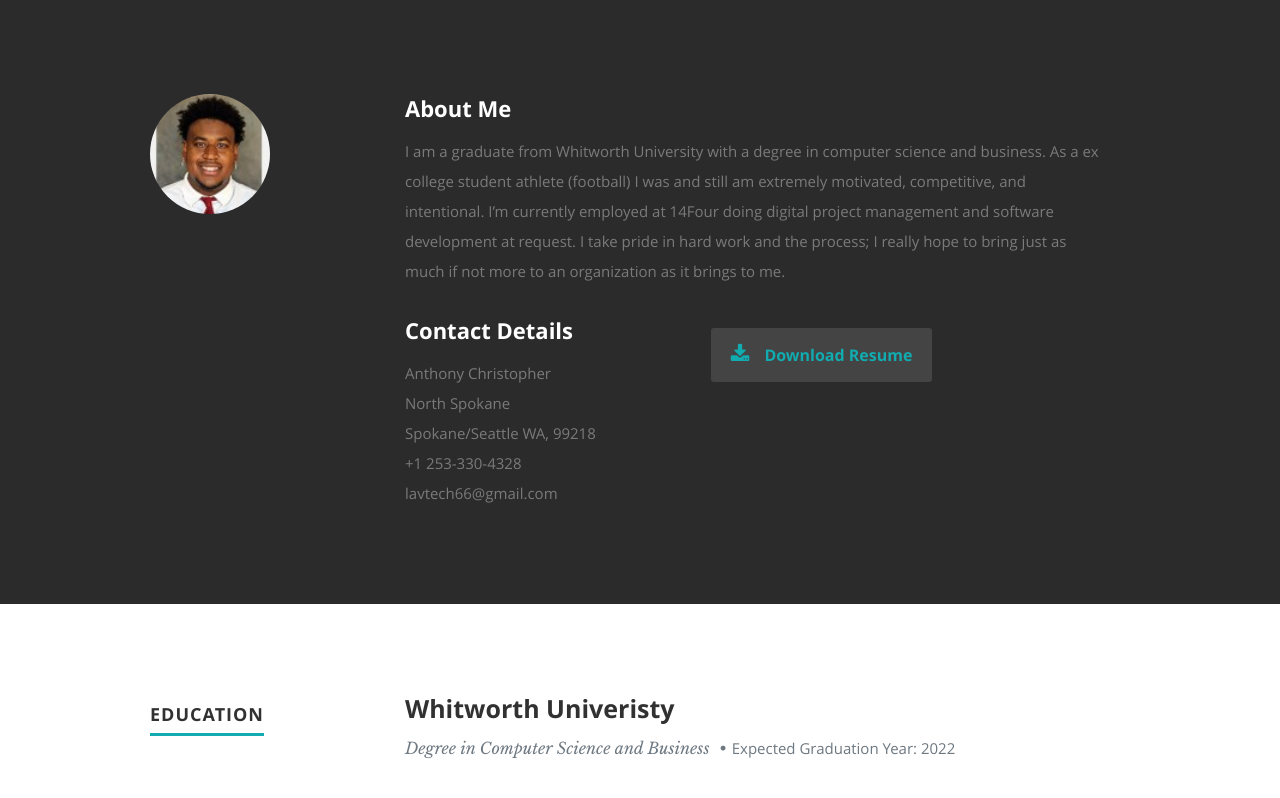
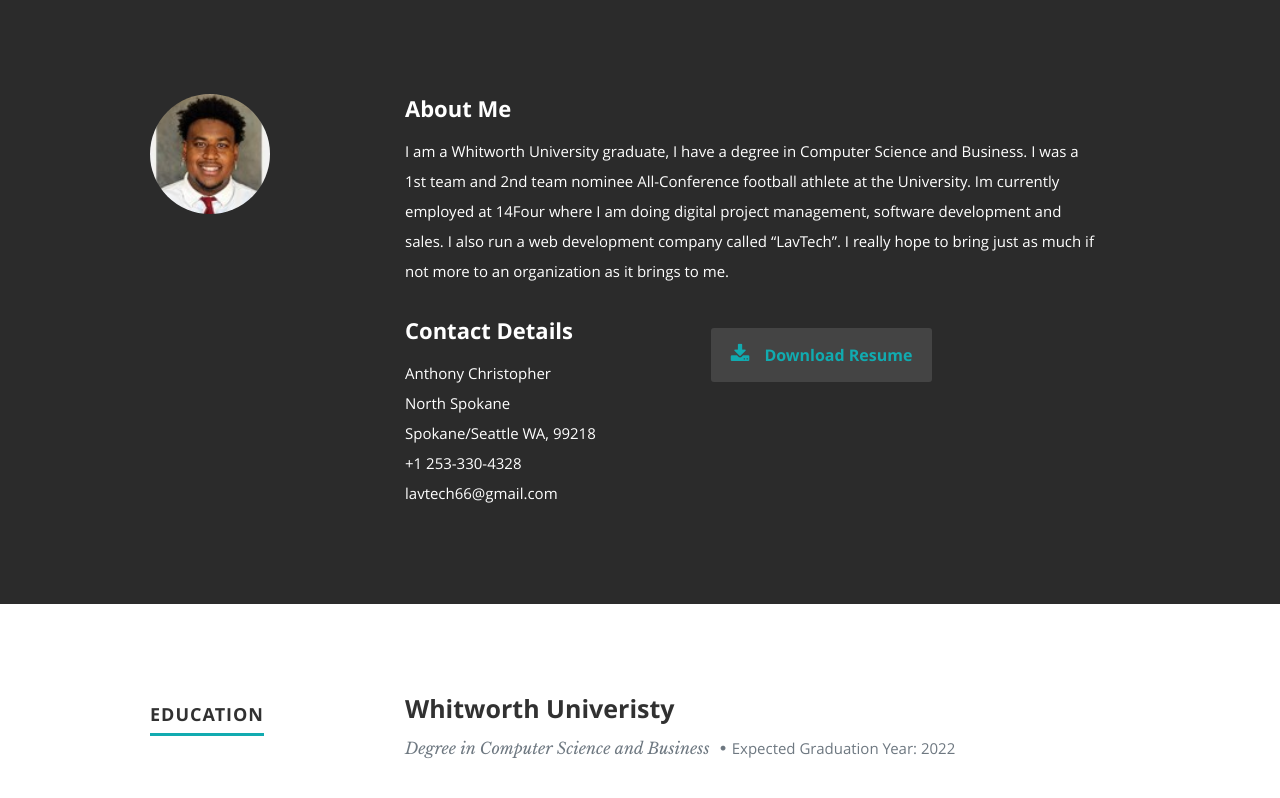
Before and after one commit to Alavish/DigiResume, a React (Create React App) app: page / in a window 1280 px wide. Shown: the part 802-1600 px from the top of the page. Built offline with nearby package versions, Linux system fonts and the light colour scheme.

Commit message:
Bio Color/ Skills update

```diff
--- a/public/css/layout.css
+++ b/public/css/layout.css
@@ -204,7 +204,7 @@ ul#nav li.current a { color: #11ABB0; }
 }
 #about p {
    line-height: 30px;
-   color: #7A7A7A;
+   color: #fff;
 }
 #about .profile-pic {
    position: relative;
--- a/public/resumeData.json
+++ b/public/resumeData.json
@@ -4,7 +4,7 @@
     "occupation": "Student",
     "description": "Determined and hardworking, I find pleasure in the proccess and being the best I can be. ",
     "image": "headShotPic.jpeg",
-    "bio": "I am a graduate from Whitworth University with a degree in computer science and business. As a ex college student athlete (football) I was and still am extremely motivated, competitive, and intentional. I’m currently employed at 14Four doing digital project management and software development at request. I take pride in hard work and the process; I really hope to bring just as much if not more to an organization as it brings to me.",
+    "bio": "I am a Whitworth University graduate, I have a degree in Computer Science and Business. I was a 1st team and 2nd team nominee All-Conference football athlete at the University. Im currently employed at 14Four where I am doing digital project management, software development and sales. I also run a web development company called “LavTech”. I really hope to bring just as much if not more to an organization as it brings to me.",
     "contactmessage": "Contact me!",
     "email": "lavtech66@gmail.com",
     "phone": "+1 253-330-4328",
@@ -101,7 +101,7 @@
         "level": "80%"
       },
       {
-        "name": "Leadership",
+        "name": "Project Management",
         "level": "85%"
       },
       {
```
Also changed, not shown: 2 other files (tests, documents, lock files or other folders).
